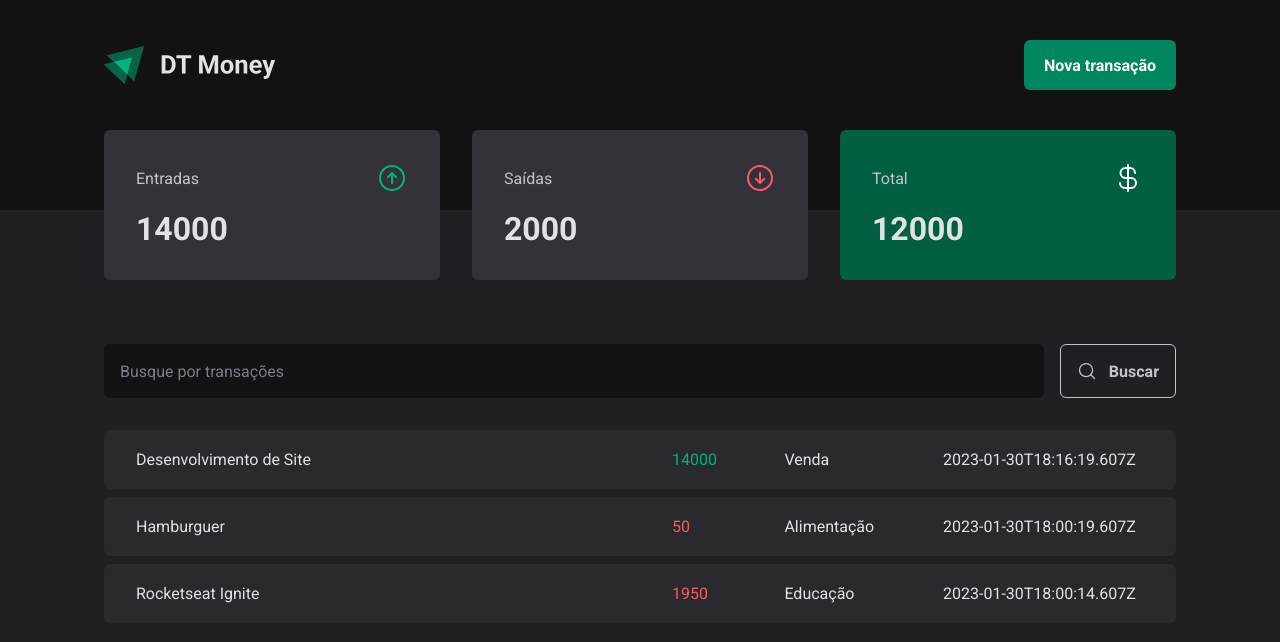
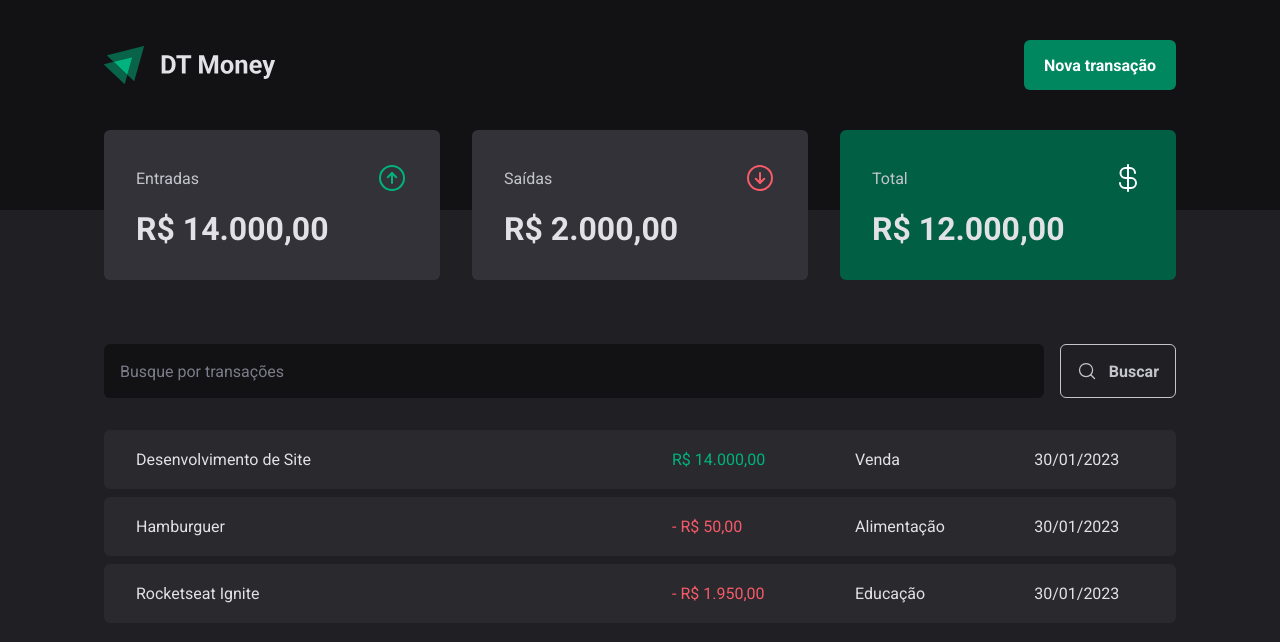
Before and after one commit to crystian97/dt-money, a React (Vite) app: page / in a window 1280 px wide. Shown: the top 642 px of the page. Built offline with nearby package versions, Linux system fonts and the light colour scheme; data requests are answered from the project's data file.

Commit message:
feat:Formatando valores

```diff
--- a/src/Components/Summary/index.tsx
+++ b/src/Components/Summary/index.tsx
@@ -1,6 +1,7 @@
 import { ArrowCircleDown, ArrowCircleUp, CurrencyDollar } from "phosphor-react";
 import { useContext } from "react";
 import { TransactionsContext } from "../../Contexts/TransactionsContext";
+import { priceFormatter } from "../../utils/formater";
 import { SummaryCard, SummaryContainer } from "./styles";
 
 export function Summary() {
@@ -29,21 +30,21 @@
           <span>Entradas</span>
           <ArrowCircleUp size={32} color="#00b37e" />
         </header>
-        <strong>{sumary.income}</strong>
+        <strong>{priceFormatter.format(sumary.income)}</strong>
       </SummaryCard>
       <SummaryCard>
         <header>
           <span>Saídas</span>
           <ArrowCircleDown size={32} color="#f75a68" />
         </header>
-        <strong>{sumary.outcome}</strong>
+        <strong>{priceFormatter.format(sumary.outcome)}</strong>
       </SummaryCard>
       <SummaryCard variant="green">
         <header>
           <span>Total</span>
           <CurrencyDollar size={32} color="#fff" />
         </header>
-        <strong>{sumary.total}</strong>
+        <strong>{priceFormatter.format(sumary.total)}</strong>
       </SummaryCard>
     </SummaryContainer>
   );
--- a/src/pages/Transactions/index.tsx
+++ b/src/pages/Transactions/index.tsx
@@ -2,6 +2,7 @@
 import { Header } from "../../Components/Header";
 import { Summary } from "../../Components/Summary";
 import { TransactionsContext } from "../../Contexts/TransactionsContext";
+import { dateFormatter, priceFormatter } from "../../utils/formater";
 import { SearchForm } from "./components/SearchForm";
 import {
   PriceHighLight,
@@ -33,11 +34,15 @@
                   <td width="50%">{transaction.description}</td>
                   <td>
                     <PriceHighLight variant={transaction.type}>
-                      {transaction.price}
+                      {transaction.type === "outcome" && "- "}
+                      {"          "}
+                      {priceFormatter.format(transaction.price)}
                     </PriceHighLight>
                   </td>
                   <td>{transaction.category}</td>
-                  <td>{transaction.createdAt}</td>
+                  <td>
+                    {dateFormatter.format(new Date(transaction.createdAt))}
+                  </td>
                 </tr>
               );
             })}
--- /dev/null
+++ b/src/utils/formater.ts
@@ -0,0 +1,5 @@
+export const dateFormatter = new Intl.DateTimeFormat("pt-BR");
+export const priceFormatter = new Intl.NumberFormat("pt-Br", {
+  currency: "BRL",
+  style: "currency",
+});
```
